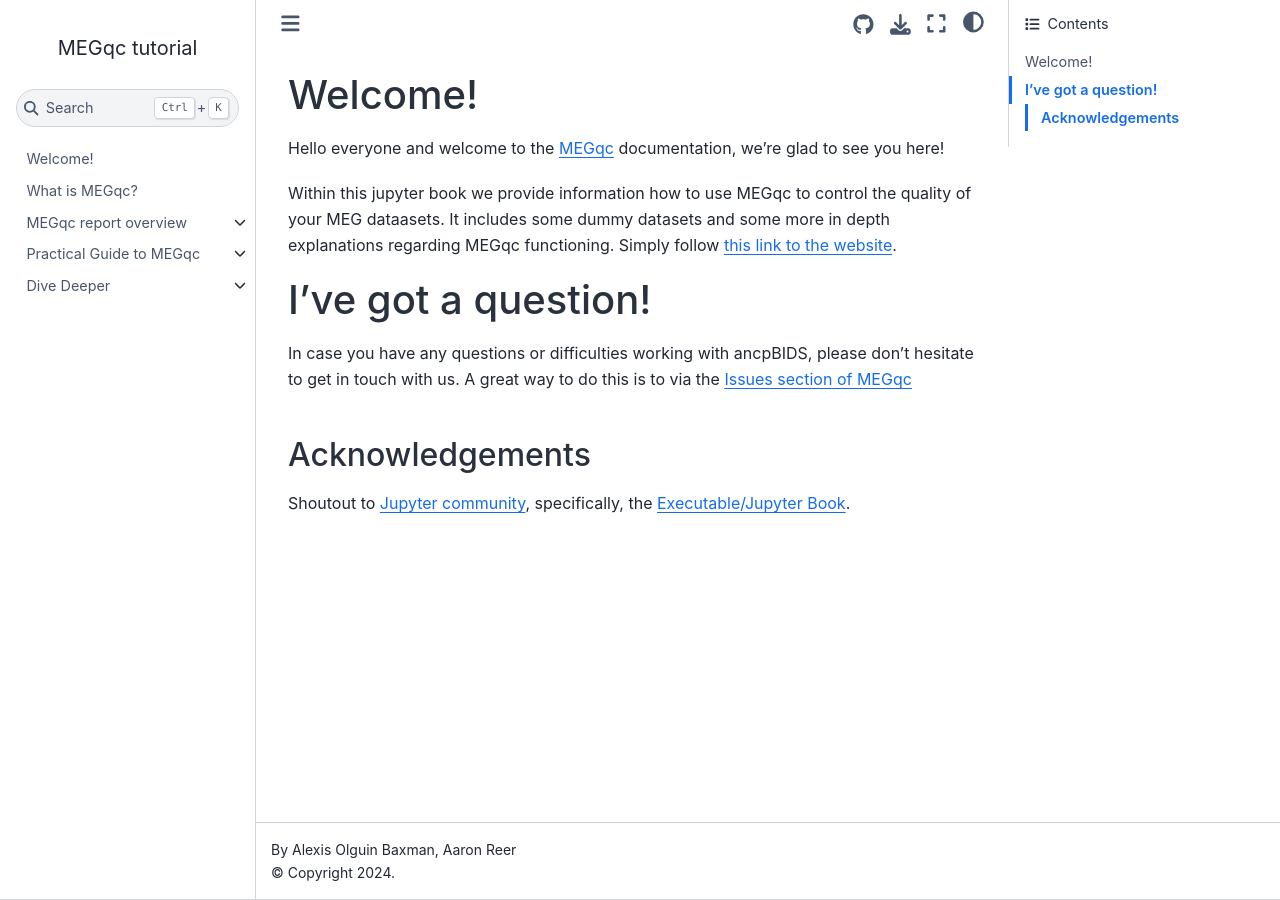
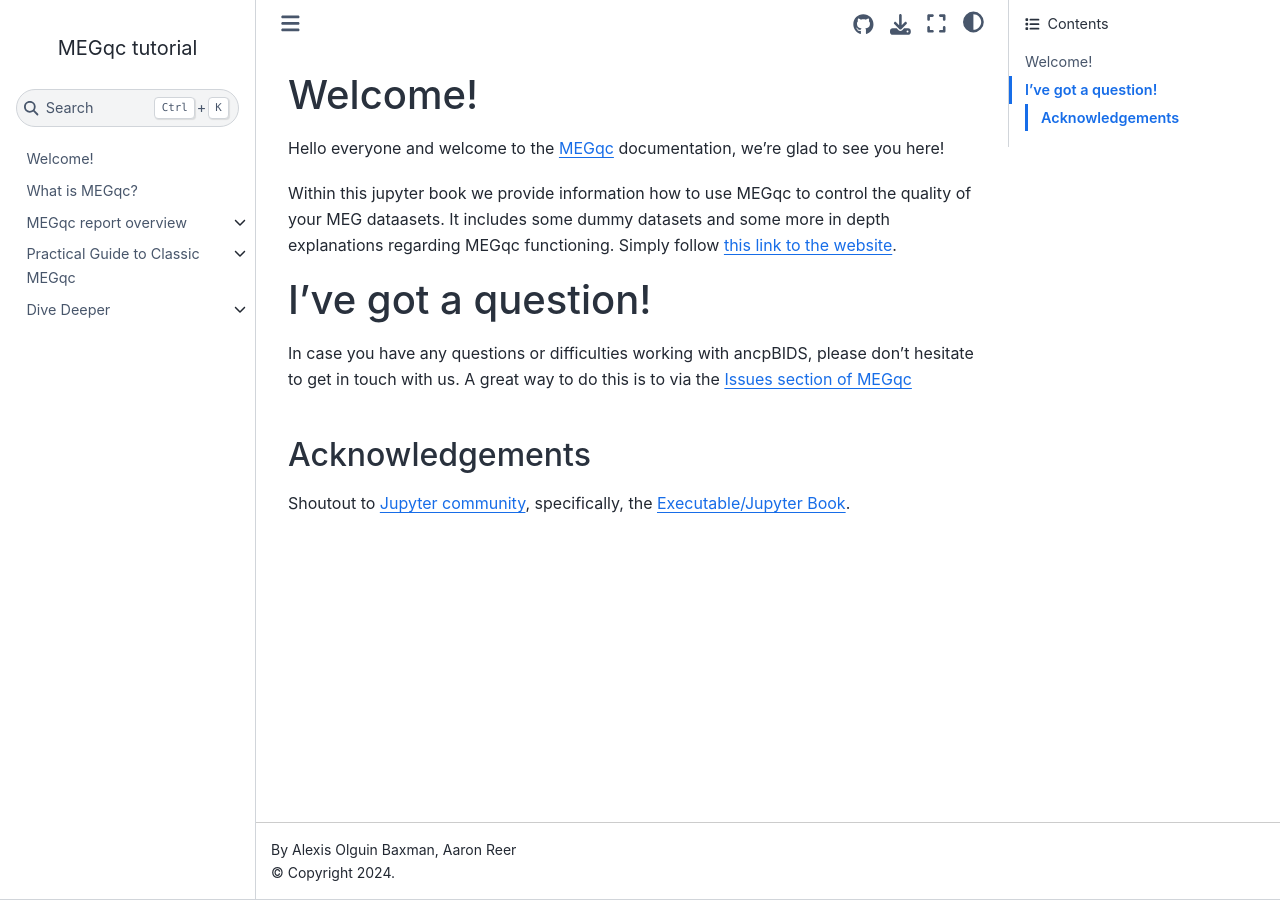
Before and after one commit to ANCPLabOldenburg/megqc_documentation, a Jupyter Book: the page built from README.md, in a window 1280 px wide. Built offline with Jupyter Book 1.0.4 settings and Sphinx 7.4.7 and the Sphinx Book theme 1.1.4, drawn with Linux system fonts in a browser that asks for light colours; pages that are not in the unit, such as notebooks, are missing from menus.

Commit message:
Update guide.md

````diff
--- a/book/guide.md
+++ b/book/guide.md
@@ -1,11 +1,11 @@
-# Practical Guide to MEGqc
+# Practical Guide to Classic MEGqc
 Now that we have a general understanding of MEGqc and the Metrics reports, this guide will walk you through how to **install, run and use** Megqc on your own datasets.
 
 
 ```{admonition} New version?
 :class: tip
 Now MEGqc has a new installer and interface 🚀
-Check it out [here!](compat/install.md).
+Check it out [here!](../compat/install.md).
 
 ```
 
````
